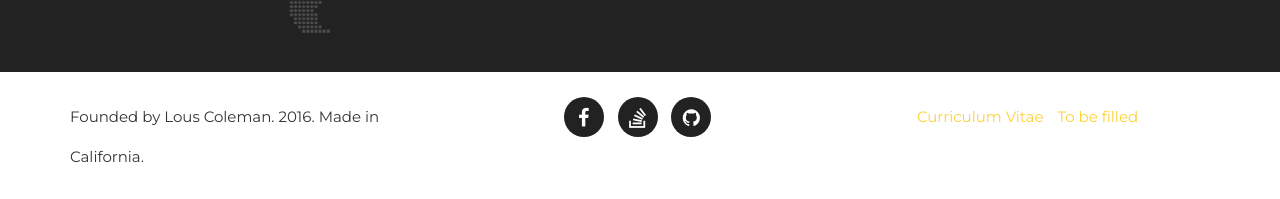
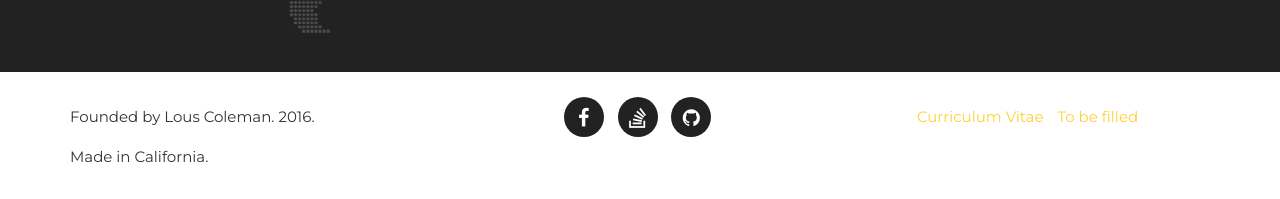
Before and after one commit to LouisDColeman/LouisDColeman.github.io, a Jekyll site: the page built from index.html, in a window 1280 px wide and 900 px high, scrolled down 6388 px. Shown: the part 698-897 px from the top of the window. Built offline with Jekyll 4.4.1, drawn with Linux system fonts in a browser that asks for light colours; some web fonts are replaced.

Commit message:
Update footer
Last commit for the day!

```diff
--- a/_includes/footer.html
+++ b/_includes/footer.html
@@ -2,8 +2,7 @@
         <div class="container">
             <div class="row">
                 <div class="col-md-4" align="left">
-                    <span class="copyright">Founded by Lous Coleman. 2016.
-                      Made in California.</span>
+                    <span class="copyright">Founded by Lous Coleman. 2016.<br>Made in California.</span>
                 </div>
                 <div class="col-md-4">
                     <ul class="list-inline social-buttons">
```
